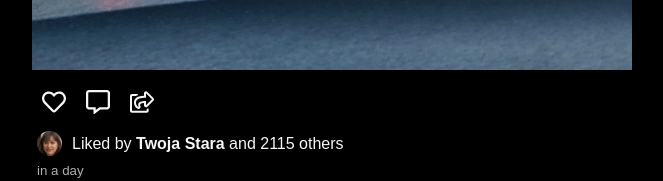
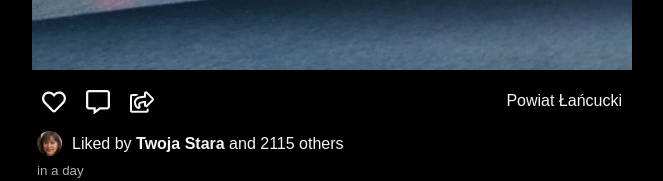
Before and after one commit to huanamigo/Blach-Meister-Plates-DB, a React (Vite) app in the folder client/: page / in a window 1280 px wide. Shown: the part 736-917 px from the top of the page, without its empty margins (308-971 px from the left). Built offline with nearby package versions, Linux system fonts and the light colour scheme; a web font is replaced by a local one.

Commit message:
added category

```diff
--- a/client/src/components/Post/Post.jsx
+++ b/client/src/components/Post/Post.jsx
@@ -12,6 +12,7 @@ import { useState } from 'react';
 import photo from '../../photos/1.webp';
 import avatar from '../../photos/avatar.webp';
 import avatar2 from '../../photos/avatar2.webp';
+import NavigationLink from '../Navigation/NavigationLink/NavigationLink';
 
 const Post = () => {
   let createdAt = '2023-12-20T20:21:36.387Z';
@@ -32,6 +33,8 @@ const Post = () => {
           />
         </div>
         <div className={styles.bottom}>
+          <div className={styles.wrapper}>
+            <div className={styles.share}>
               {liked ? (
                 <FaHeart onClick={() => setLiked(!liked)} />
               ) : (
@@ -39,6 +42,11 @@ const Post = () => {
               )}
               <FaRegCommentAlt />
               <FaRegShareSquare />
+            </div>
+            <div className={styles.category}>
+              <NavigationLink name="Powiat Łańcucki" urlName="plates/RLA" />
+            </div>
+          </div>
           <p className={styles.likedBy}>
             <img src={avatar2} alt="second avatar" />
             <span>
--- a/client/src/components/Post/Post.module.scss
+++ b/client/src/components/Post/Post.module.scss
@@ -45,6 +45,20 @@
     color: rgb(175, 175, 175);
   }
 
+  .wrapper {
+    display: flex;
+    justify-content: space-between;
+
+    .category {
+      display: flex;
+      align-items: center;
+      margin-right: 10px;
+      a {
+        text-decoration: none;
+      }
+    }
+  }
+
   svg {
     height: 1.5em;
     width: 1.5em;
```
Lines whose indentation alone changed are shown as unchanged.
